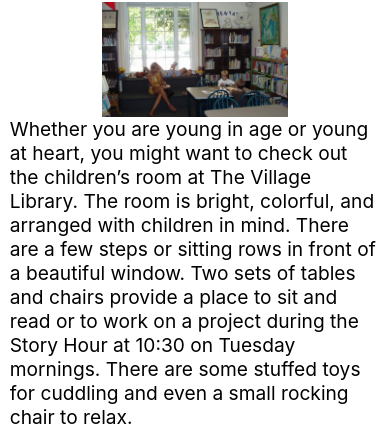
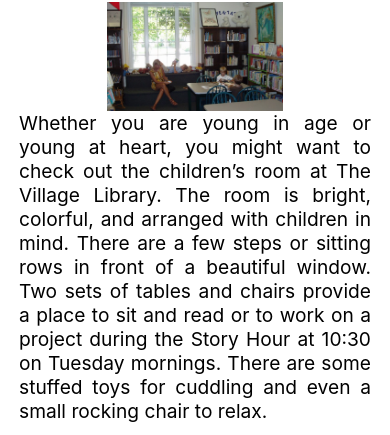
Before and after one commit to thevillagelibrary/tvl, a React (Vite) app: page /aboutus/childrensprogram in a window 390 px wide. Shown: the part 399-834 px from the top of the page. Built offline with nearby package versions, Linux system fonts and the light colour scheme; no server answers.

Commit message:
6/1: Shrink Pagebody

```diff
--- a/src/constants/index.js
+++ b/src/constants/index.js
@@ -1,4 +1,4 @@
-export const MOBILE_VW = 425;
+export const MOBILE_VW = 428;
 
 const SHEET_ID = import.meta.env.VITE_GOOGLE_SHEETS_ID;
 const API_KEY = import.meta.env.VITE_GOOGLE_SHEETS_API_KEY;
--- a/src/styles/index.css
+++ b/src/styles/index.css
@@ -122,13 +122,13 @@ ul {
   }
 }
 
-@media screen and (max-width: 425px) {
+@media screen and (max-width: 428px) {
   p {
-    text-align: left;
+    text-align: justify;
   }
 }
 
-@media screen and (width > 425px) {
+@media screen and (width > 428px) {
   P {
     text-align: justify;
   }
@@ -769,8 +769,11 @@ tr {
 #art_pagebody {
   align-items: top;
   margin-top: 0 !important;
+  margin-left: auto;
+  margin-right: auto;
   overflow-x: hidden;
-  width: 100%;
+  text-align: center;
+  width: 95%;
 }
 p #art_page_body {
   text-align: justify;
```
